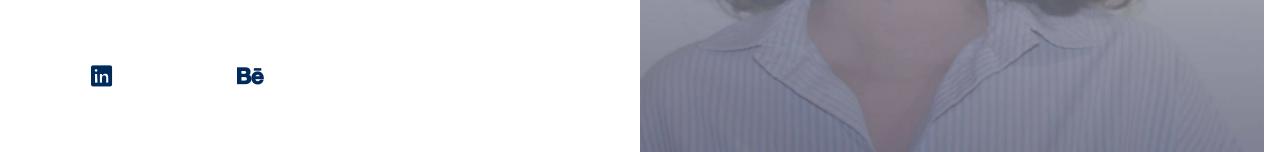
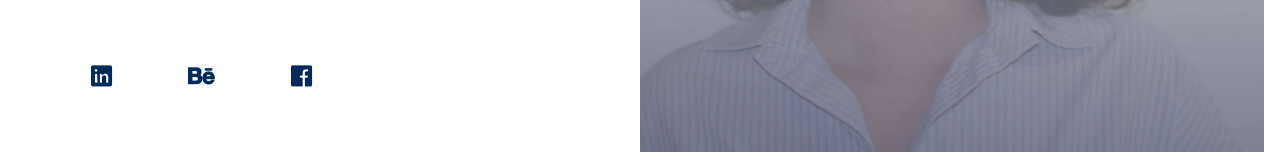
Before and after one commit to Christellehd/portfolio.github.io, a plain HTML site: page index.html in a window 1280 px wide. Shown: the part 508-660 px from the top of the page. Drawn offline with nearby package versions, Linux system fonts and the light colour scheme; a web font is replaced by a local one.

Commit message:
Update index.html

```diff
--- a/index.html
+++ b/index.html
@@ -97,7 +97,7 @@ document.addEventListener('contextmenu', event => event.preventDefault());
                     <tr>
                         <td class="animated zoomIn" style="animation-delay:2.2s;"><a class="social" href="https://www.linkedin.com/in/christellehaddad/"><i class="fab fa-linkedin"></i></a></td>
                         <td class="animated zoomIn" style="animation-delay:2.4s;"><a class="social" href="https://behance.net/christellehddd"><i class="fab fa-behance"></i></a></td>
-<!--<td class="animated zoomIn" style="animation-delay:2.6s;"><a class="social" href="https://www.facebook.com/christelle.haddad16/"><i class="fab fa-facebook"></i></a></td>-->
+<td class="animated zoomIn" style="animation-delay:2.6s;"><a class="social" href="https://www.facebook.com/christelle.haddad16/"><i class="fab fa-facebook"></i></a></td>
                   <!--      <td class="animated zoomIn" style="animation-delay:2.6s;"><a class="social" href="https://www.instagram.com/crystelh/"><i class="fab fa-instagram"></i></a></td> -->
                     </tr>
                 </table>
```
